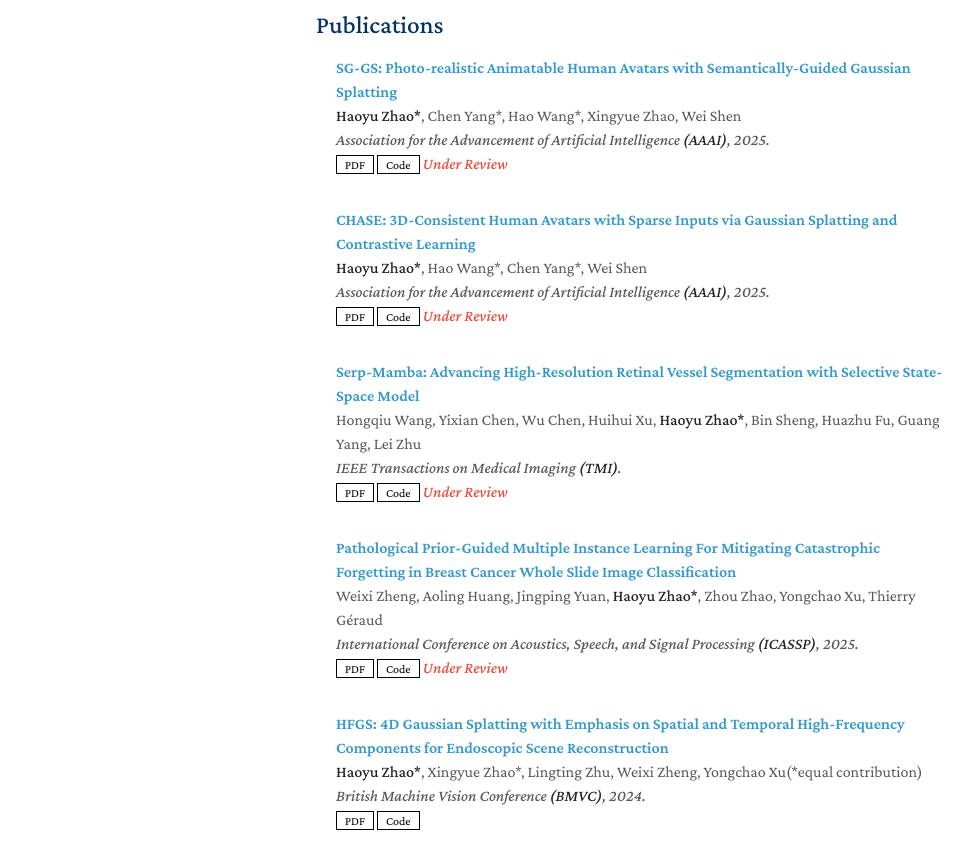
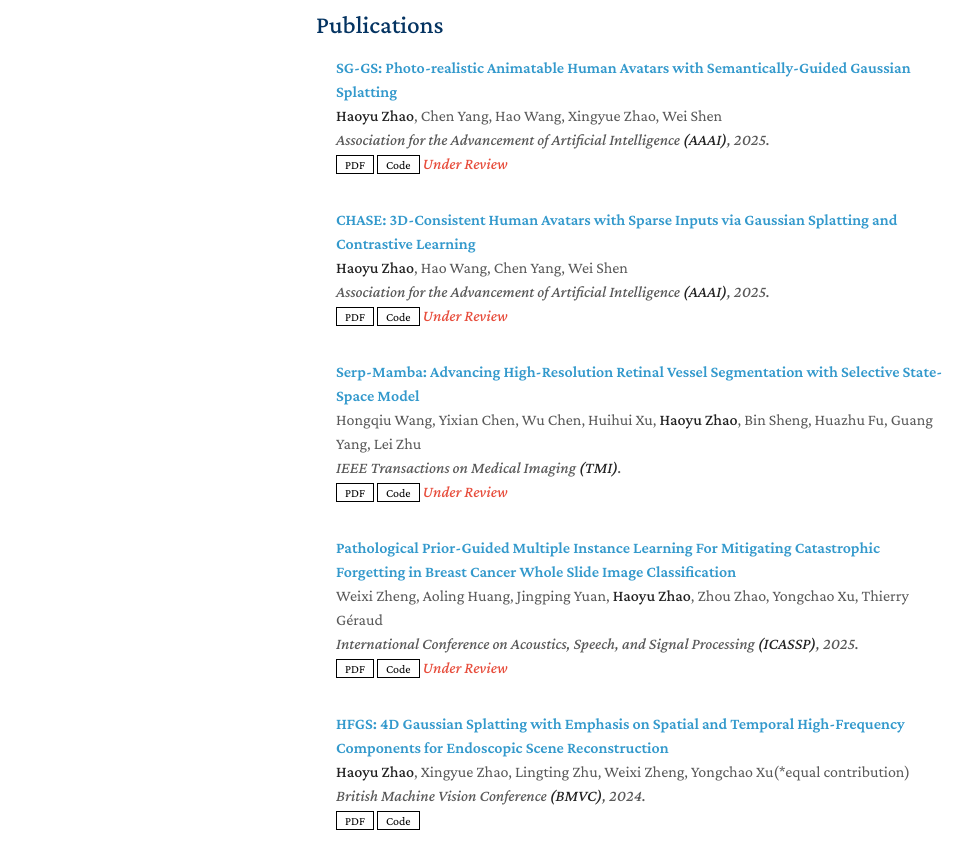
Before and after one commit to zhaohaoyu376/zhaohaoyu376.github.io, a Jekyll site: the page built from index.md, in a window 1280 px wide and 1400 px high. Shown: the part 479-1347 px from the top of the window, without its empty margins (154-1127 px from the left). Built offline with Jekyll 4.4.1, drawn with Linux system fonts in a browser that asks for light colours; nearby versions of some CDN libraries; a style sheet for code colours, icons or effects is not loaded; our own code applies the rules of GitHub Pages for plain Markdown files.

```diff
--- a/_data/publications.yml
+++ b/_data/publications.yml
@@ -1,27 +1,27 @@
 main:
   - title: "SG-GS: Photo-realistic Animatable Human Avatars with Semantically-Guided Gaussian Splatting"
-    authors: "<strong>Haoyu Zhao*</strong>, Chen Yang*, Hao Wang*, Xingyue Zhao, Wei Shen"
+    authors: "<strong>Haoyu Zhao</strong>, Chen Yang, Hao Wang, Xingyue Zhao, Wei Shen"
     conference: Association for the Advancement of Artificial Intelligence <strong>(AAAI)</strong>, 2025.
     pdf: https://arxiv.org/pdf/2405.17872
     code: https://github.com/zhaohaoyu376/sggs
     notes: Under Review
 
   - title: "CHASE: 3D-Consistent Human Avatars with Sparse Inputs via Gaussian Splatting and Contrastive Learning"
-    authors: "<strong>Haoyu Zhao*</strong>, Hao Wang*, Chen Yang*, Wei Shen"
+    authors: "<strong>Haoyu Zhao</strong>, Hao Wang, Chen Yang, Wei Shen"
     conference: Association for the Advancement of Artificial Intelligence <strong>(AAAI)</strong>, 2025.
     pdf: https://arxiv.org/pdf/2405.17872
     code: https://github.com/zhaohaoyu376/chase
     notes: Under Review
 
   - title: "Serp-Mamba: Advancing High-Resolution Retinal Vessel Segmentation with Selective State-Space Model"
-    authors: "Hongqiu Wang, Yixian Chen, Wu Chen, Huihui Xu, <strong>Haoyu Zhao*</strong>, Bin Sheng, Huazhu Fu, Guang Yang, Lei Zhu"
+    authors: "Hongqiu Wang, Yixian Chen, Wu Chen, Huihui Xu, <strong>Haoyu Zhao</strong>, Bin Sheng, Huazhu Fu, Guang Yang, Lei Zhu"
     conference: IEEE Transactions on Medical Imaging <strong>(TMI)</strong>.
     pdf: https://arxiv.org/pdf/2405.17872
     code: https://github.com/MrGiovanni/ContinualLearning
     notes: Under Review
 
   - title: "Pathological Prior‑Guided Multiple Instance Learning For Mitigating Catastrophic Forgetting in Breast Cancer Whole Slide Image Classification"
-    authors: "Weixi Zheng, Aoling Huang, Jingping Yuan, <strong>Haoyu Zhao*</strong>, Zhou Zhao, Yongchao Xu, Thierry Géraud"
+    authors: "Weixi Zheng, Aoling Huang, Jingping Yuan, <strong>Haoyu Zhao</strong>, Zhou Zhao, Yongchao Xu, Thierry Géraud"
     conference: International Conference on Acoustics, Speech, and Signal Processing <strong>(ICASSP)</strong>, 2025.
     pdf: https://arxiv.org/pdf/2405.17872
     code: https://github.com/MrGiovanni/ContinualLearning
@@ -29,7 +29,7 @@ main:
 
 
   - title: "HFGS: 4D Gaussian Splatting with Emphasis on Spatial and Temporal High-Frequency Components for Endoscopic Scene Reconstruction"
-    authors: "<strong>Haoyu Zhao*</strong>, Xingyue Zhao*, Lingting Zhu, Weixi Zheng, Yongchao Xu(*equal contribution)"
+    authors: "<strong>Haoyu Zhao</strong>, Xingyue Zhao, Lingting Zhu, Weixi Zheng, Yongchao Xu(*equal contribution)"
     conference: British Machine Vision Conference <strong>(BMVC)</strong>, 2024.
     pdf: https://arxiv.org/pdf/2405.17872
     code: https://github.com/zhaohaoyu376/HFGS
```
